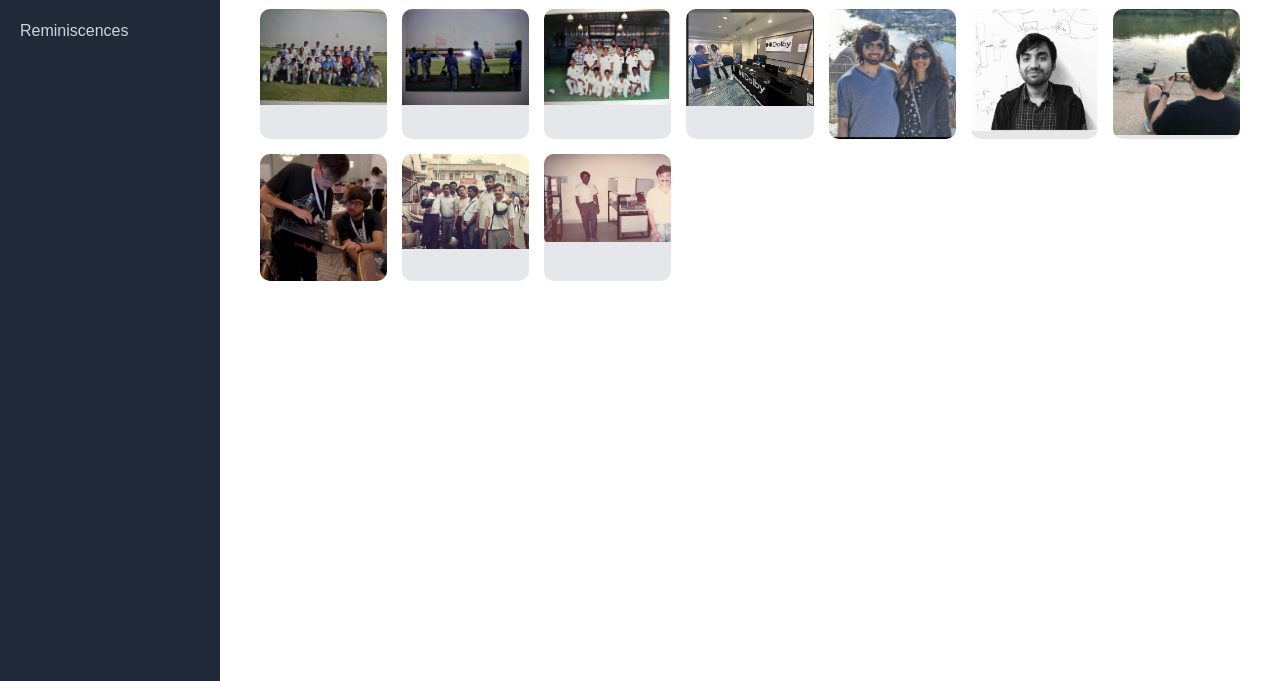
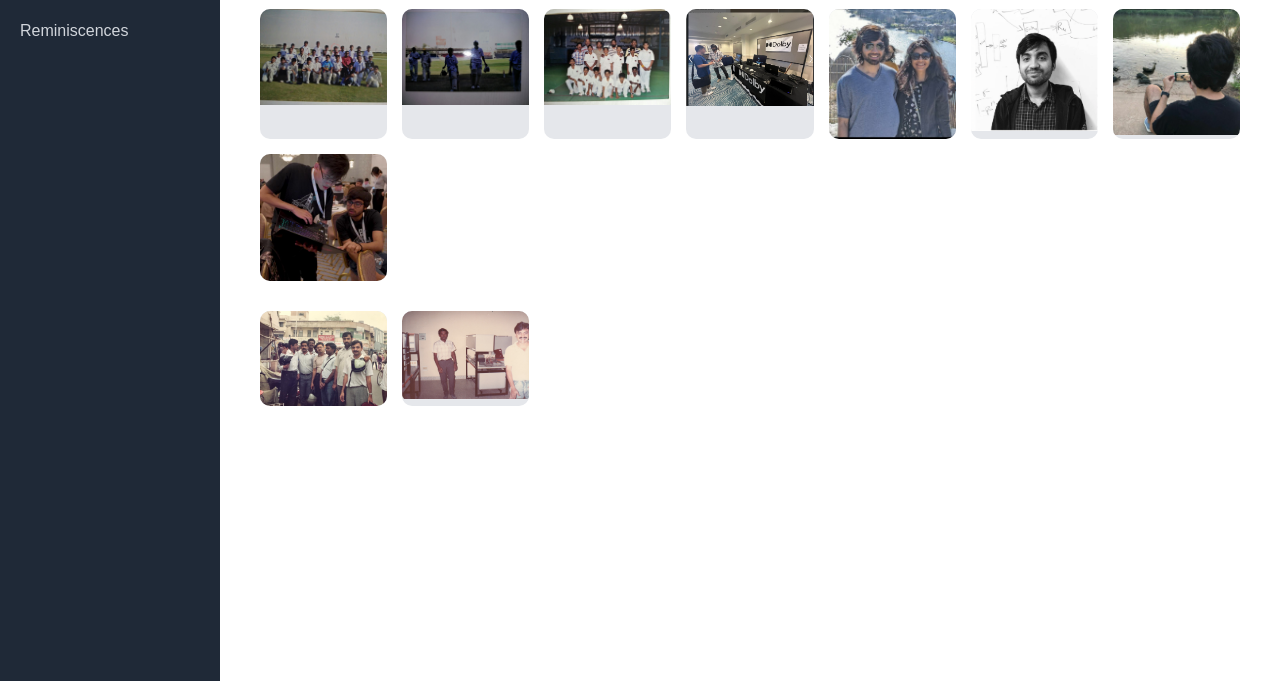
Before and after one commit to rambail/rambail.github.io, a plain HTML site: page reminiscences/photos.html in a window 1280 px wide. Shown: the part 119-800 px from the top of the page. Drawn offline with Linux system fonts and the light colour scheme.

Commit message:
Update photos.html

```diff
--- a/reminiscences/photos.html
+++ b/reminiscences/photos.html
@@ -64,7 +64,9 @@
         <a href="photo/anshulHack.jpg" target="_blank" class="video-card">
             <img src="photo/anshulHack.jpg" alt="Photo 8">
         </a>
+    </div>
 
+    <div class="photo-grid">
         <a href="photo/of2nandi.jpeg" target="_blank" class="video-card">
             <img src="photo/of2nandi.jpeg" alt="Photo 9">
         </a>
```
